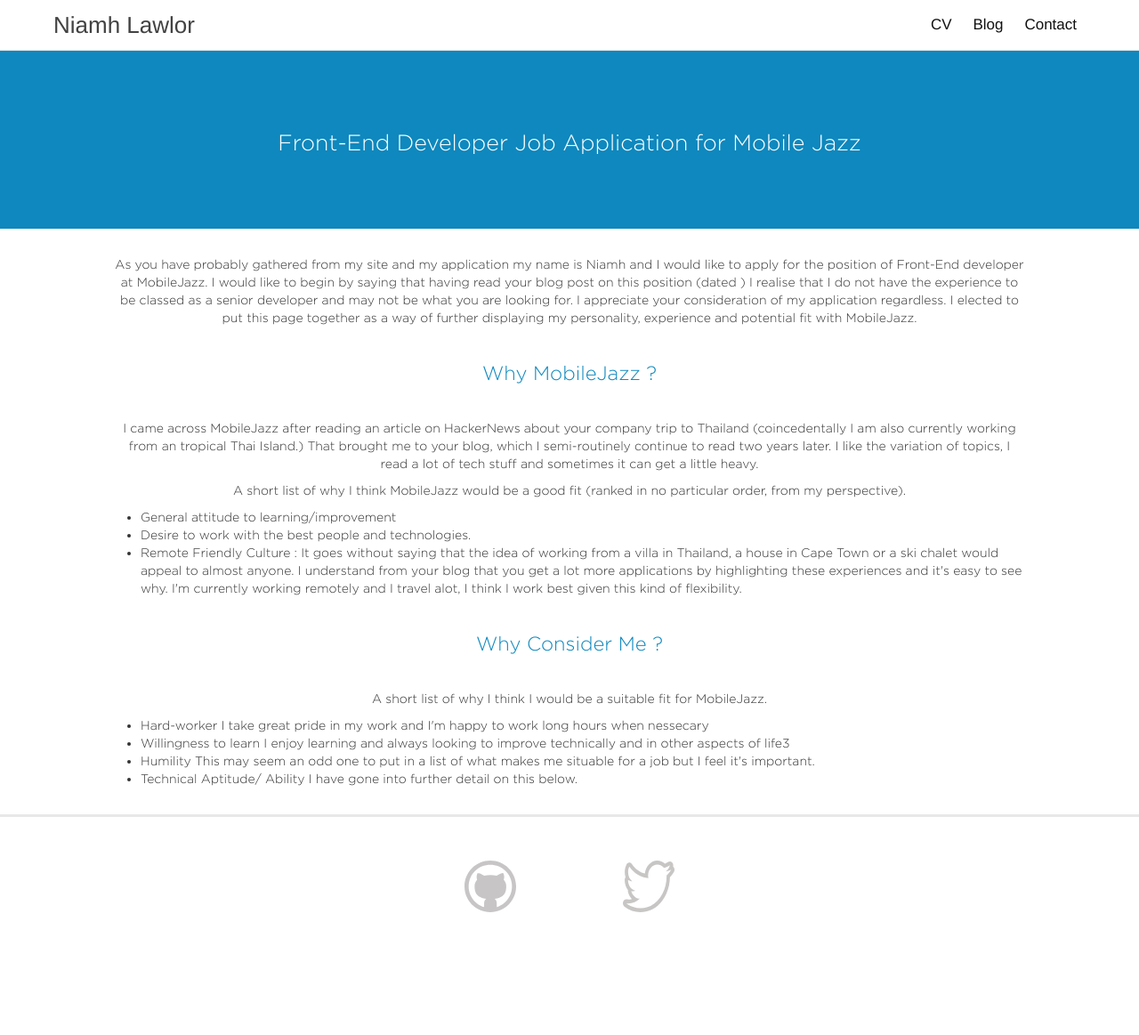
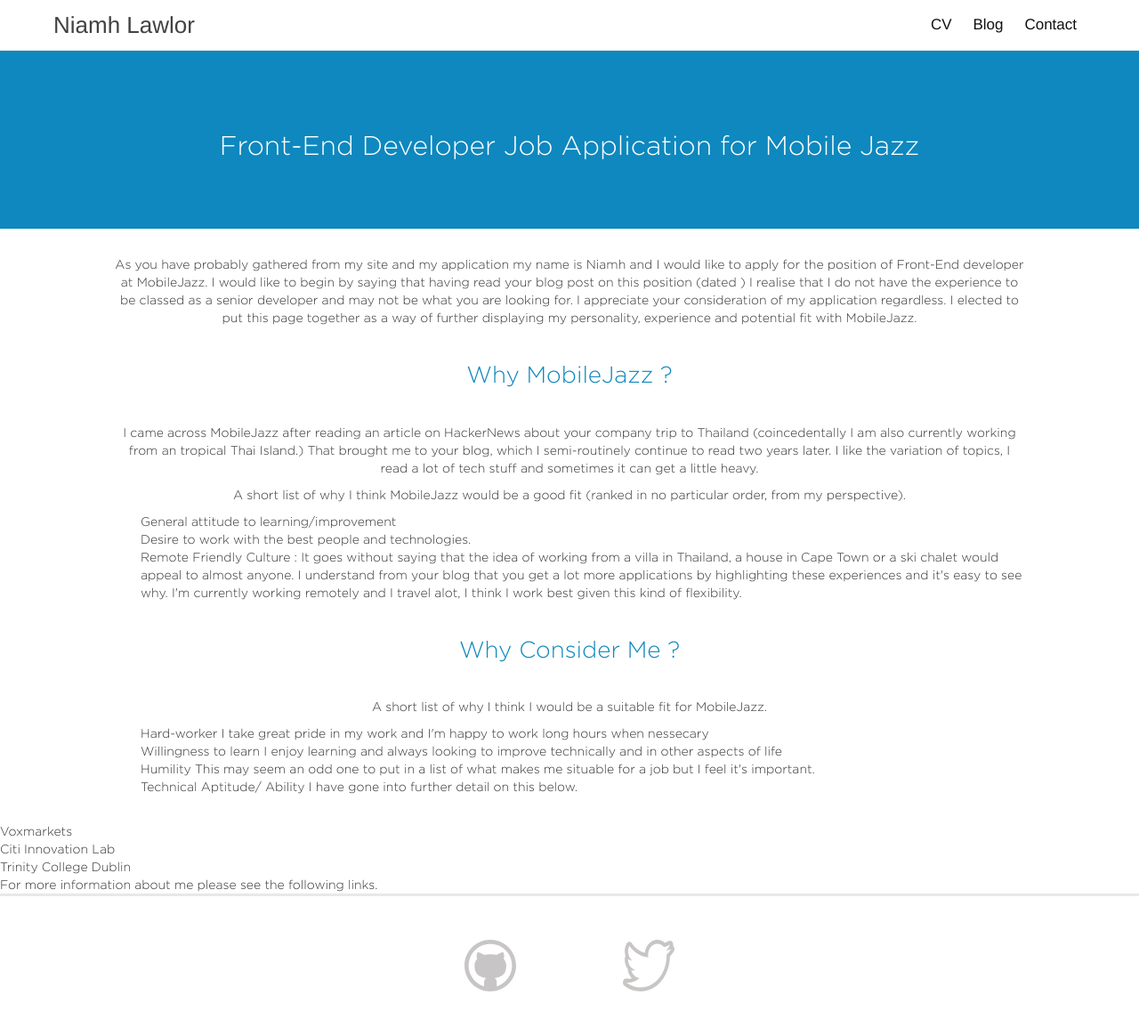
Before and after one commit to nileahtobhair/nileahtobhair.github.io, a Jekyll site: the page built from mobilejazz.md, in a window 1280 px wide. Shown: the whole page at 89% size. Built offline with Jekyll 4.4.1, drawn with Linux system fonts in a browser that asks for light colours; before the commit the page ends 1074 px from its top, so only the background shows below that.

Commit message:
add profile and new article

```diff
--- a/_sass/_layout.scss
+++ b/_sass/_layout.scss
@@ -502,9 +502,13 @@
     font-family: gotham,sans-serif;
     p{
         text-align:center;
+
+    }
+    ul{
+        list-style: none;
     }
     .job-header{
-        font-size:25px;
+        font-size:30px;
         width:100%;
         background-color:#0e88be;
         color:#fff;
@@ -522,7 +526,7 @@
     .sub-jazz-heading{
         text-align:center;
         color:#0e88be;
-        font-size:22px;
+        font-size:26px;
         margin:40px 0;
     }
 }
--- a/index.html
+++ b/index.html
@@ -10,7 +10,7 @@
 		<div class='about-page row'>
 			<h1 id='about-me'>About Me</h1>
 			<div class='col-md-4 col-md-offset-1 col-xs-12'>
-				<img class='about-profile' src='pics/profil.jpg'/>
+				<img class='about-profile' src='pics/mainme.jpg'/>
 			</div>
 			<div class='col-md-6 col-xs-12'>
 				<p>Hi I'm Niamh. I'm a Software Developer from Dublin . I currently work for Vox Markets , a startup based in London.</p>
--- a/mobilejazz.md
+++ b/mobilejazz.md
@@ -22,9 +22,16 @@
 		<p>A short list of why I think I would be a suitable fit for MobileJazz.</p>
 		<ul class='niamh-list'>
 			<li><span class='main-list-item'>Hard-worker </span><span>I take great pride in my work and I'm happy to work long hours when nessecary </span> </li>
-			<li><span class='main-list-item'> Willingness to learn </span><span>I enjoy learning and always looking to improve technically and in other aspects of life3</span> </li>
+			<li><span class='main-list-item'> Willingness to learn </span><span>I enjoy learning and always looking to improve technically and in other aspects of life</span> </li>
 			<li><span class='main-list-item'>Humility </span><span>This may seem an odd one to put in a list of what makes me situable for a job but I feel it's important.</span></li>
 			<li><span class='main-list-item'>Technical Aptitude/ Ability</span> <span>I have gone into further detail on this below. </span> </li>
 		</ul>
 	</div>
+	<div class='experience'>
+		<div><span>Voxmarkets </span></div>
+		<div><span>Citi Innovation Lab </span></div>
+		<div><span>Trinity College Dublin </span></div>
+	<div class='application-footer'>
+		For more information about me please see the following links.
+	</div>
 </div>
```
Also changed, not shown: pics/mainme.jpg (added), 1 other file.
